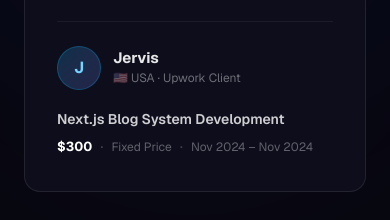
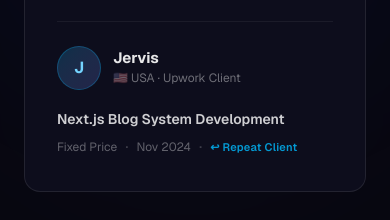
Before and after one commit to Ridoy-Mondol/nextjs-portfolio, a Next.js app: page / in a window 390 px wide. Shown: the part 9240-9460 px from the top of the page. Built offline with nearby package versions, Linux system fonts and the light colour scheme.

Commit message:
removed budget from testimonials and changed navbar CTA

```diff
--- a/next.config.ts
+++ b/next.config.ts
@@ -3,7 +3,7 @@
 const nextConfig: NextConfig = {
   /* config options here */
   devIndicators: false,
-  allowedDevOrigins: ["10.29.172.79"],
+  allowedDevOrigins: ["10.29.163.43"],
 };
 
 export default nextConfig;
--- a/src/components/Navbar.tsx
+++ b/src/components/Navbar.tsx
@@ -280,7 +280,7 @@
               >
                 <span className="absolute inset-0 bg-gradient-to-r from-sky-500 to-indigo-500" />
                 <span className="absolute inset-0 bg-white/0 group-hover:bg-white/10 transition-colors duration-200" />
-                <span className="relative text-white">Let’s Talk</span>
+                <span className="relative text-white">Request a Quote</span>
                 <svg
                   className="relative w-3.5 h-3.5 text-white group-hover:translate-x-0.5 transition-transform duration-200"
                   fill="none"
@@ -356,7 +356,7 @@
                 onClick={(event) => handleNavClick("contact", event)}
                 className="flex items-center justify-center gap-2 w-full py-2.5 sm:py-3 rounded-lg sm:rounded-xl border border-white/[0.12] text-[13.5px] sm:text-[14px] font-semibold text-white/80 hover:text-white bg-white/[0.04] hover:bg-white/[0.08] transition-all duration-150"
               >
-                Let’s Talk
+                Request a Quote
                 <svg
                   className="w-3.5 h-3.5 sm:w-4 sm:h-4"
                   fill="none"
--- a/src/components/TestimonialsSection.tsx
+++ b/src/components/TestimonialsSection.tsx
@@ -9,12 +9,12 @@
       "He completed the project on time. He was communicating actively to ensure that my requirements are met. He worked beyond my expectations and delivered exactly what I intended to achieve. I will surely hire him in all my future projects.",
     rating: 5,
     project: "React Redux Developer",
-    budget: "$75",
     type: "Fixed Price",
-    period: "Oct 2024 – Oct 2024",
+    period: "Oct 2024",
     client: "Bhety",
     location: "Austria",
     flag: "🇦🇹",
+    repeat: true,
   },
   {
     id: 2,
@@ -22,37 +22,37 @@
       "I had a great experience working with MD. He went above and beyond my expectations. Looking forward to working with him again.",
     rating: 5,
     project: "Next.js Blog System Development",
-    budget: "$300",
     type: "Fixed Price",
-    period: "Nov 2024 – Nov 2024",
+    period: "Nov 2024",
     client: "Jervis",
     location: "USA",
     flag: "🇺🇸",
+    repeat: true,
   },
   {
     id: 3,
     review:
       "Delivered on time and with expertise. I fully recommend him for React projects.",
     rating: 5,
-    project: "Simple React App doable for 3 hours or less",
-    budget: "$45",
+    project: "Simple React App",
     type: "Fixed Price",
-    period: "Apr 2025 – Jul 2025",
+    period: "Apr 2025",
     client: "Bhety",
     location: "Austria",
     flag: "🇦🇹",
+    repeat: true,
   },
   {
     id: 4,
     review: "Great work!",
     rating: 5,
     project: "Build Polling System Similar to Twitter",
-    budget: "$150",
     type: "Fixed Price",
-    period: "Nov 2024 – Nov 2024",
+    period: "Nov 2024",
     client: "Jervis",
     location: "USA",
     flag: "🇺🇸",
+    repeat: true,
   },
 ];
 
@@ -145,7 +145,7 @@
           onMouseEnter={() => setPaused(true)}
           onMouseLeave={() => setPaused(false)}
         >
-          {/* Card — fixed total height via min-h on the inner layout */}
+          {/* Card — fixed total height */}
           <div className="relative rounded-2xl border border-white/[0.09] bg-[#0d0d1c] overflow-hidden">
             {/* Top gradient line */}
             <div className="absolute top-0 left-0 right-0 h-[1.5px] bg-gradient-to-r from-transparent via-sky-400/50 to-transparent" />
@@ -156,7 +156,7 @@
             </div>
 
             <div className="p-8 sm:p-12 lg:p-14 flex flex-col h-[490px] md:h-[400px] lg:h-[380px]">
-              {/* Stars row — static, never transitions */}
+              {/* Stars row — */}
               <div className="flex items-center gap-3 mb-6">
                 <StarRating rating={t.rating} />
                 <span className="text-[12px] text-white/30 font-medium">
@@ -164,9 +164,9 @@
                 </span>
               </div>
 
-              {/* Review text — fixed height region, content fades/slides */}
+              {/* Review text — */}
               <div className="flex-1 flex flex-col justify-between">
-                {/* Quote block — animates on change */}
+                {/* Quote block */}
                 <div
                   className={`transition-all duration-300 ease-out ${
                     animating
@@ -181,7 +181,7 @@
                   </blockquote>
                 </div>
 
-                {/* Divider + client meta — also animates */}
+                {/* Divider + client meta */}
                 <div
                   className={`transition-all duration-300 ease-out ${
                     animating
@@ -218,10 +218,6 @@
                         {t.project}
                       </p>
                       <div className="flex flex-wrap items-center gap-2">
-                        <span className="text-[13px] sm:text-[14px] font-bold text-white">
-                          {t.budget}
-                        </span>
-                        <span className="text-white/20">·</span>
                         <span className="text-[12px] sm:text-[13px] text-white/35">
                           {t.type}
                         </span>
@@ -229,6 +225,14 @@
                         <span className="text-[12px] sm:text-[13px] text-white/35">
                           {t.period}
                         </span>
+                        {t.repeat && (
+                          <>
+                            <span className="text-white/20">·</span>
+                            <span className="text-[11px] font-semibold text-sky-400/80 tracking-wide">
+                              ↩ Repeat Client
+                            </span>
+                          </>
+                        )}
                       </div>
                     </div>
                   </div>
```
